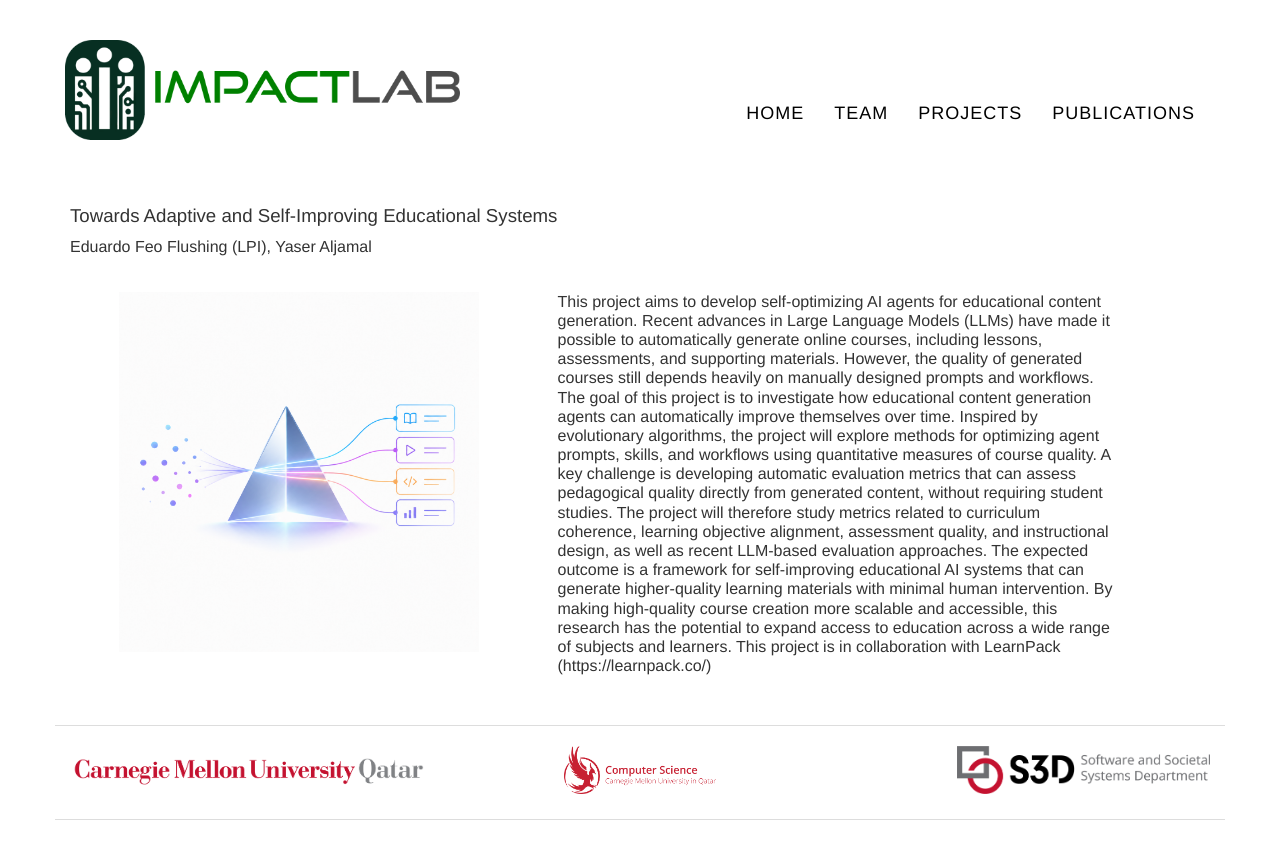
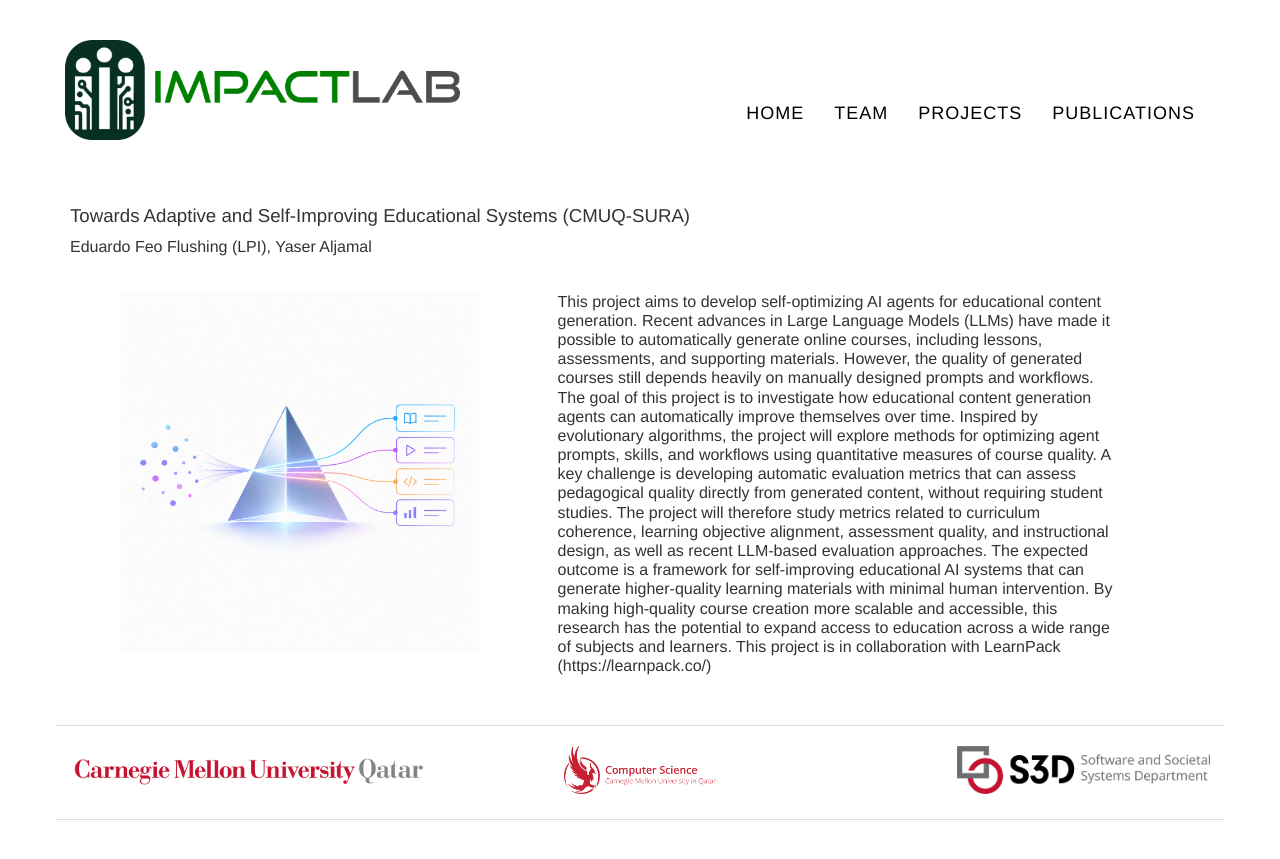
Before and after one commit to cmu-impactlab/cmu-impactlab.github.io, a Jekyll site: the page built from _projects/ai_education.md, in a window 1280 px wide. Shown: the top 859 px of the page. Built offline with Jekyll 4.4.1, drawn with Linux system fonts in a browser that asks for light colours; nearby versions of some CDN libraries; some web fonts are replaced.

```diff
--- a/_projects/ai_education.md
+++ b/_projects/ai_education.md
@@ -15,10 +15,11 @@ authors:
 image: /images/projects/evolved.png
 name: EvolvED
 onhomepage: true
+highlight_badge: 'new project!'
 thumbnail: /images/projects/evolved_thumb.png
-title: 'Towards Adaptive and Self-Improving Educational Systems'
-year: '2025'
-date: '2025-05-01'
+title: 'Towards Adaptive and Self-Improving Educational Systems (CMUQ-SURA)'
+year: '2026'
+date: '2026-05-12'
 status: current
 pubs:
 ---
```
